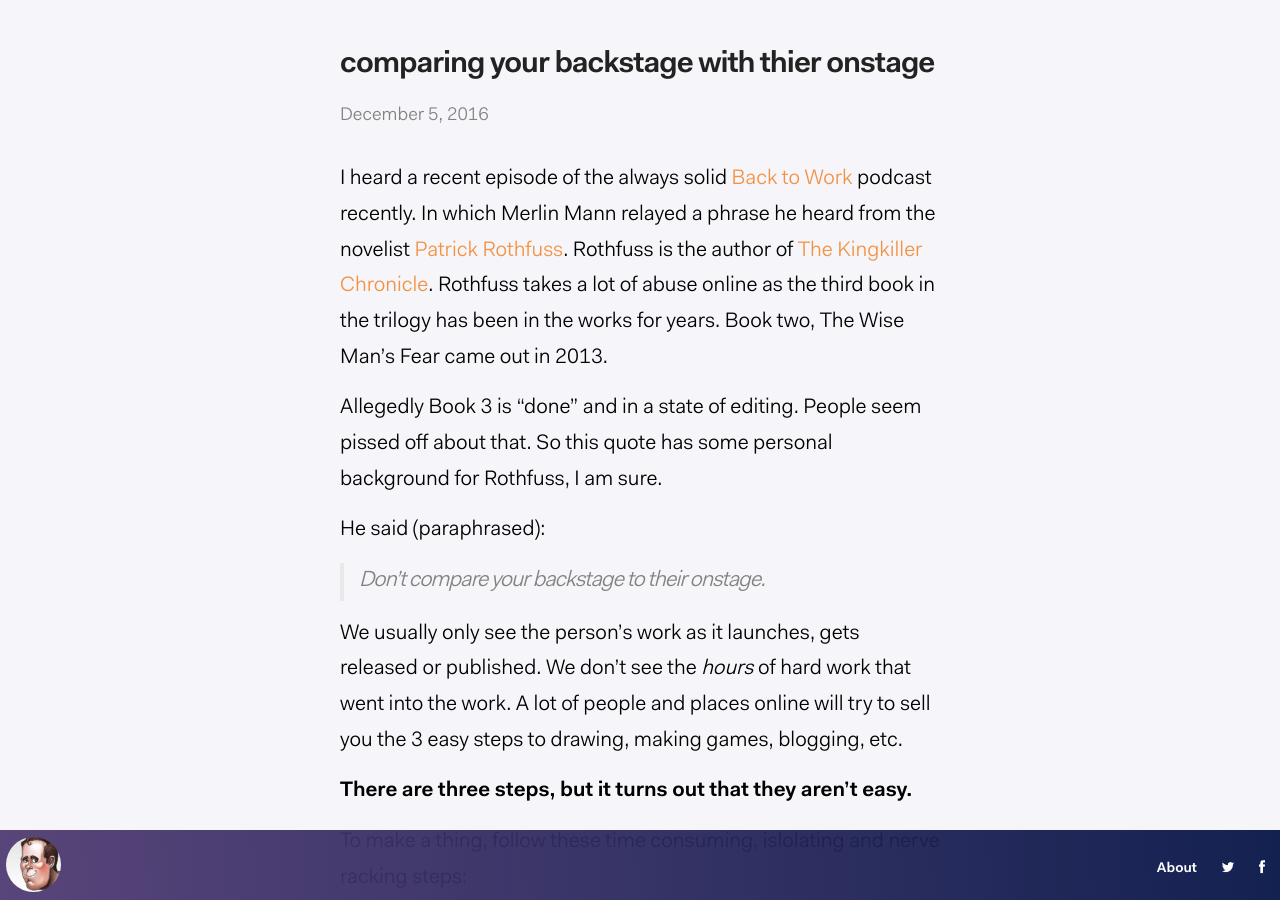
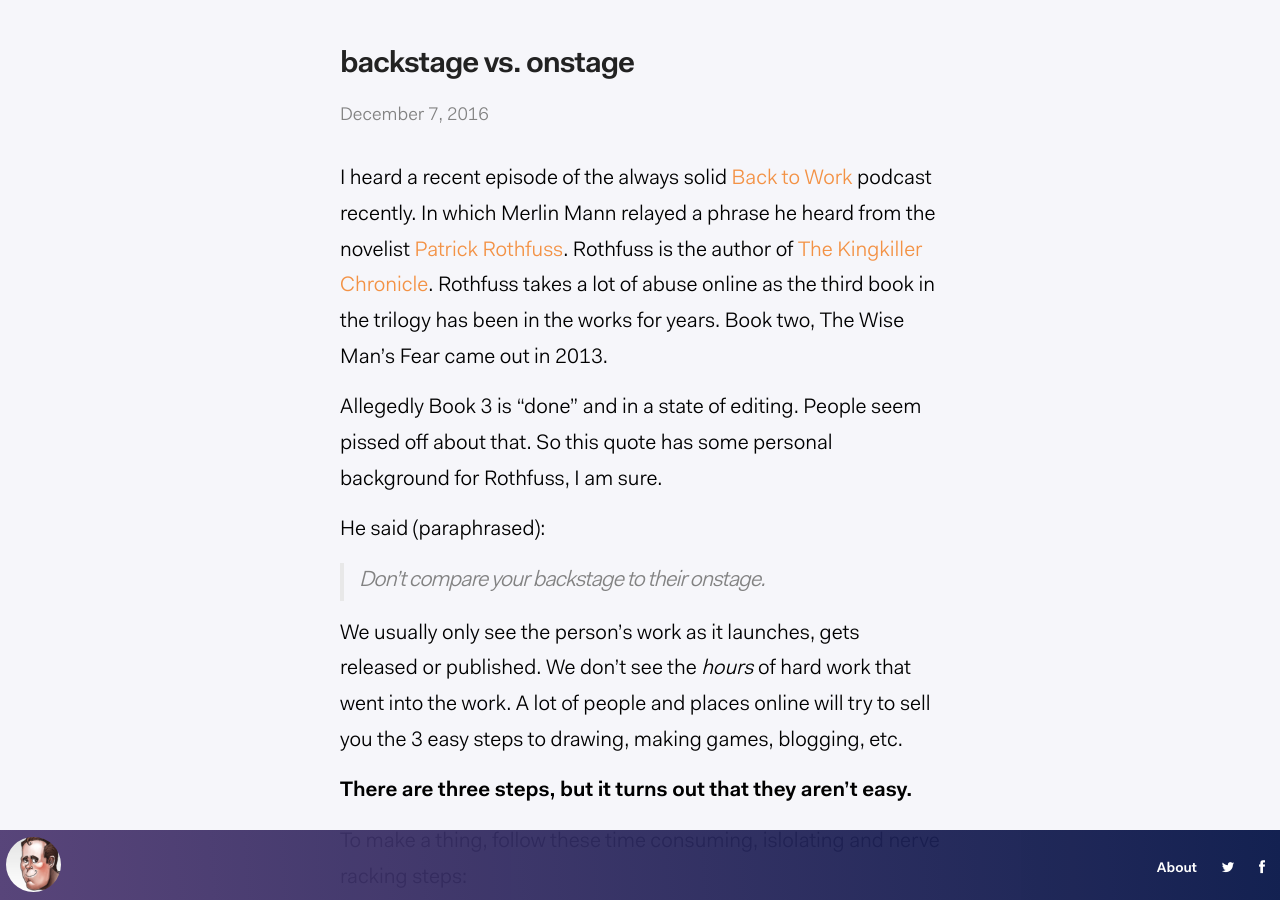
Before and after one commit to techartjam/techartjam, a Jekyll site: the page built from _posts/2016-12-7-onstage-backstage.markdown, in a window 1280 px wide and 900 px high. Built offline with Jekyll 4.4.1, drawn with Linux system fonts in a browser that asks for light colours; comment, search, counter and statistics services are not loaded.

Commit message:
updated title and publish date

```diff
--- a/_posts/2016-12-7-onstage-backstage.markdown
+++ b/_posts/2016-12-7-onstage-backstage.markdown
@@ -1,7 +1,7 @@
 ---
 layout: post
-title:  "comparing your backstage with thier onstage"
-date:   2016-12-5 21:04:00
+title:  "backstage vs. onstage"
+date:   2016-12-7 21:04:00
 description: "No lifehacks or protips, just work."
 categories: coaching
 ---
```
